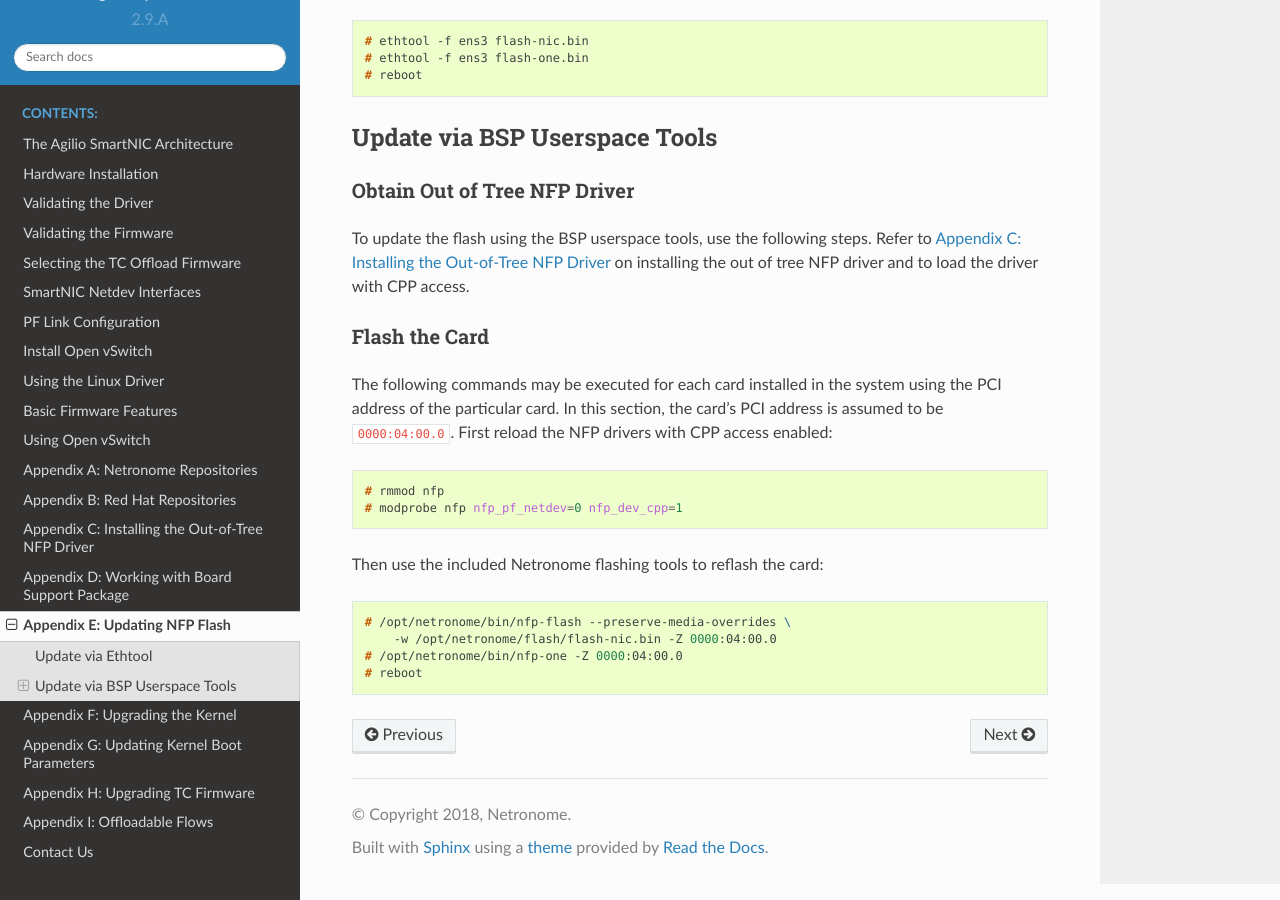
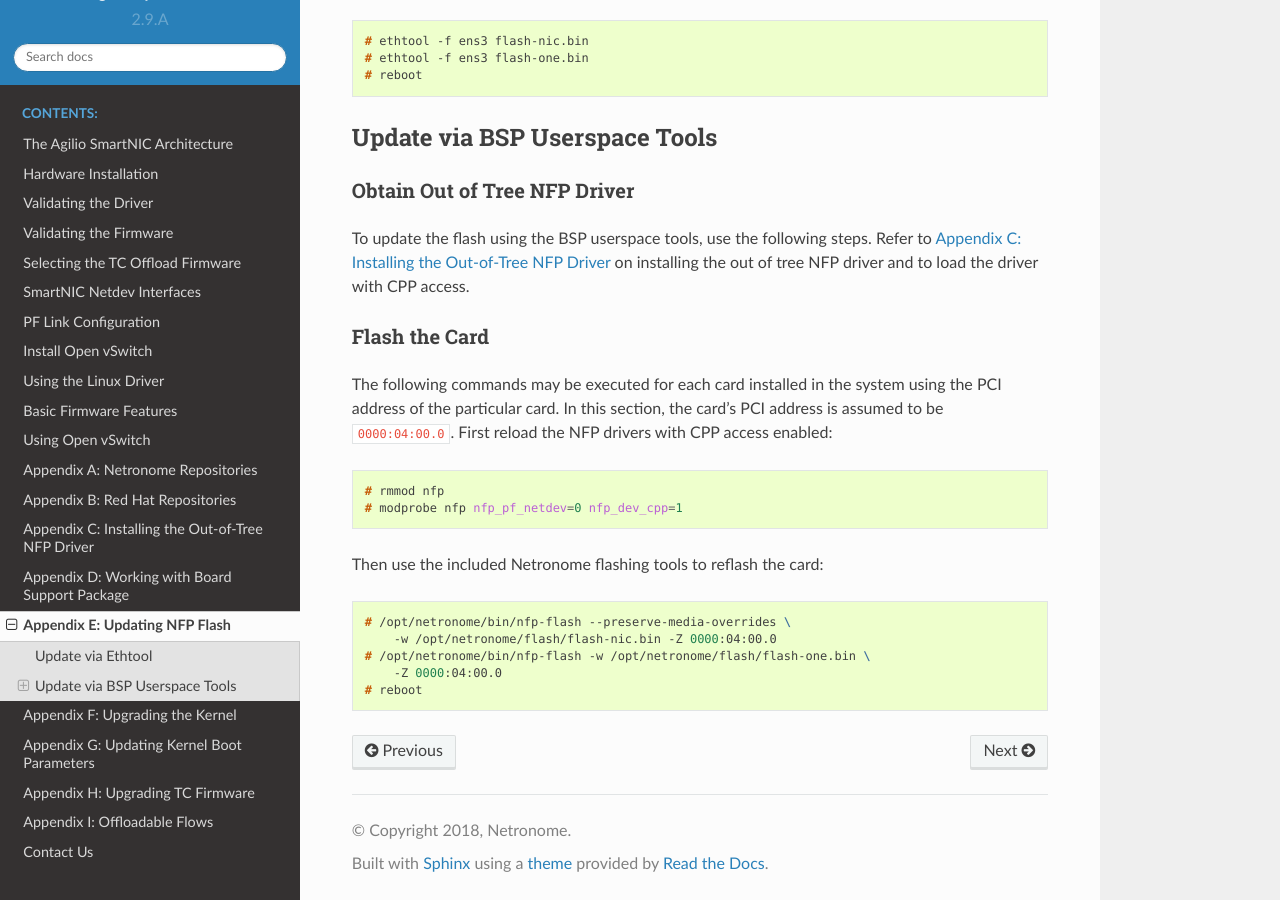
Before and after one commit to macris-xiao/disa-user-guide, a Sphinx documentation site: the page built from doc/0E_Updating_Flash.rst, in a window 1280 px wide and 900 px high, scrolled down 898 px. Built offline with Sphinx 7.4.7 and the Read the Docs theme 2.0.0, drawn with Linux system fonts in a browser that asks for light colours; formulas are drawn with MathJax 3.

Commit message:
bsp_flashing: Update the command used to flash nfp-one.bin
The previous nfp-one command does not work with the -Z flag, update
this to rather use the nfp-flash command.

resolves://NFPOVS-312

Change-Id: I06bda02df18021fcbfbebb30f35a3df8cf32f528
Signed-off-by: Louis Peens <louis.peens@netronome.com>

```diff
--- a/doc/0E_Updating_Flash.rst
+++ b/doc/0E_Updating_Flash.rst
@@ -69,5 +69,6 @@ Then use the included Netronome flashing tools to reflash the card::
 
     # /opt/netronome/bin/nfp-flash --preserve-media-overrides \
         -w /opt/netronome/flash/flash-nic.bin -Z 0000:04:00.0
-    # /opt/netronome/bin/nfp-one -Z 0000:04:00.0
+    # /opt/netronome/bin/nfp-flash -w /opt/netronome/flash/flash-one.bin \
+        -Z 0000:04:00.0
     # reboot
```
